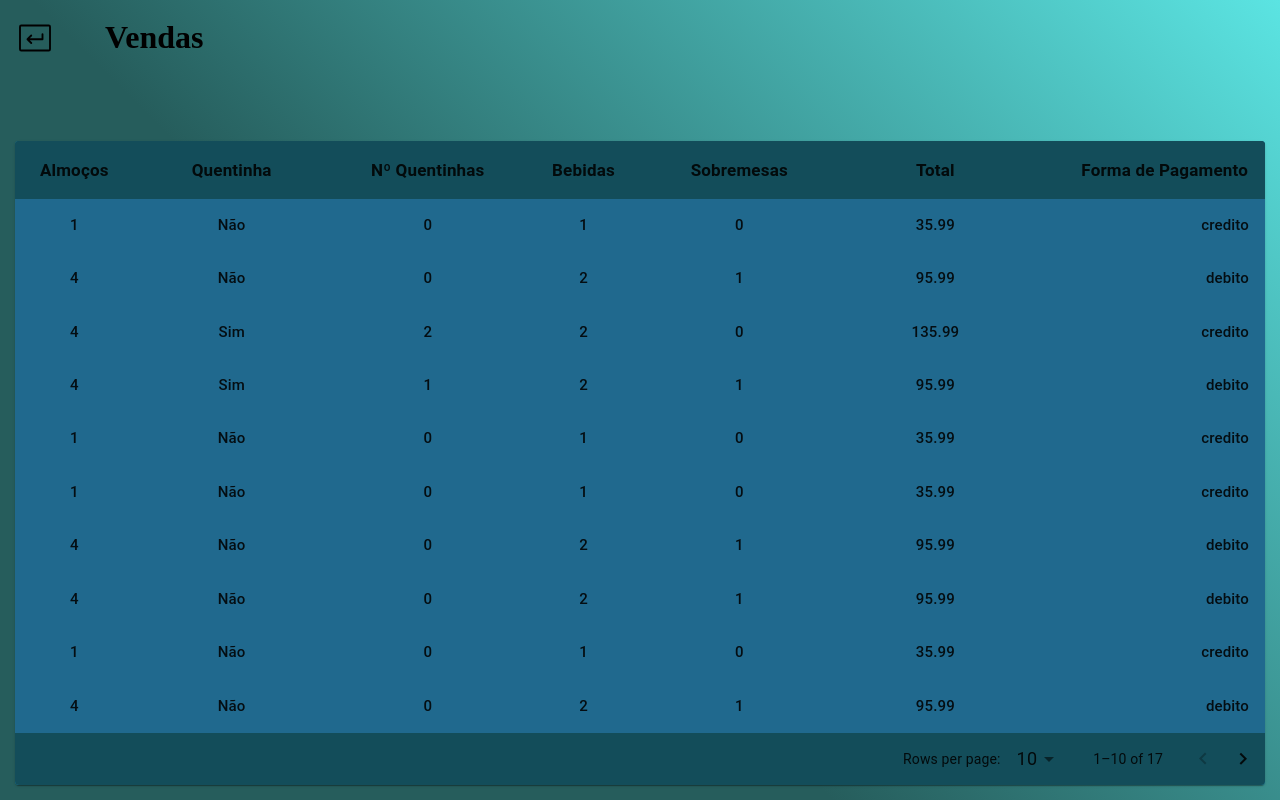
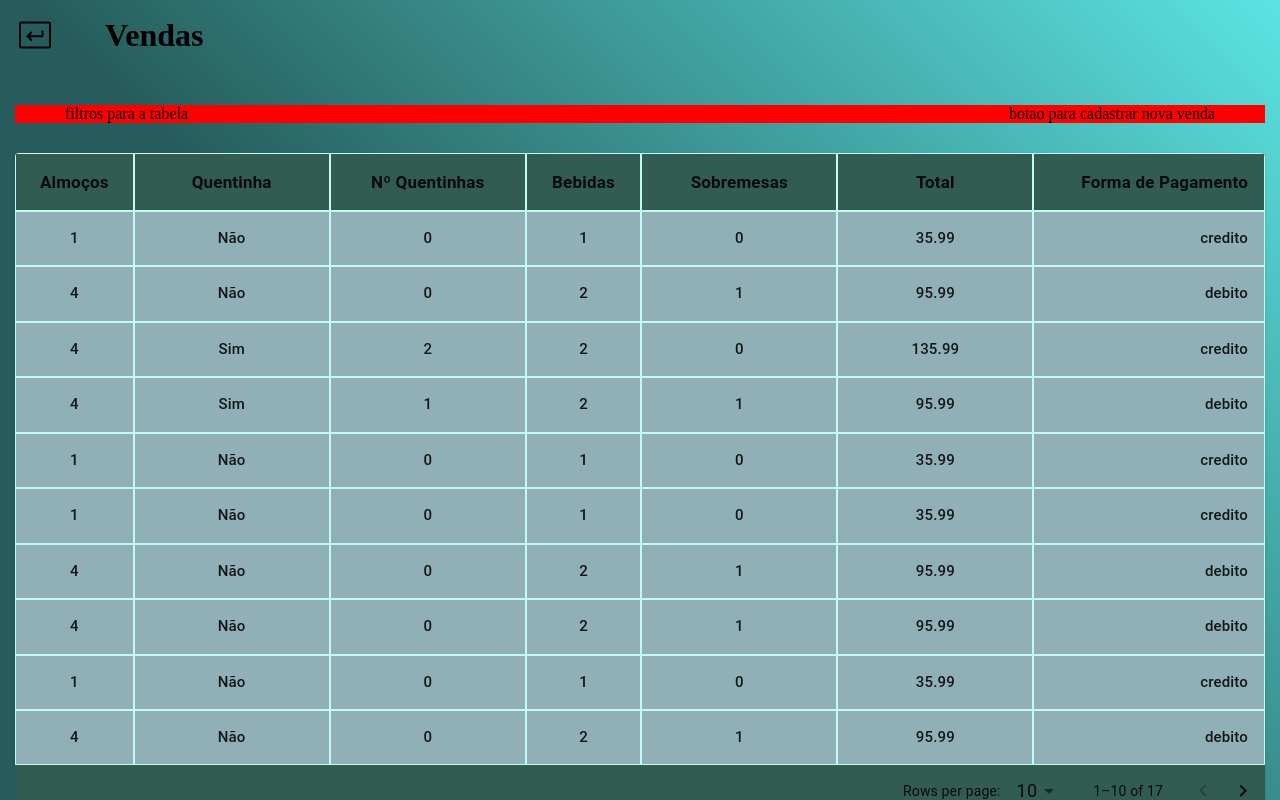
Before and after one commit to MabiuMoura/restaurante, a React (Vite) app: page /recebimentos in a window 1280 px wide. Built offline with nearby package versions, Linux system fonts and the light colour scheme.

Commit message:
styling table and start the search area

```diff
--- a/src/components/Table/index.tsx
+++ b/src/components/Table/index.tsx
@@ -22,7 +22,7 @@ const GenericTable: React.FC<GenericTableProps> = ({
   columns,
   rows,
   rowsPerPageOptions = [10, 25, 100],
-  maxHeight = 668,
+  maxHeight = 613,
 }) => {
   const [page, setPage] = React.useState(0);
   const [rowsPerPage, setRowsPerPage] = React.useState(rowsPerPageOptions[0]);
@@ -41,9 +41,30 @@ const GenericTable: React.FC<GenericTableProps> = ({
   return (
     <Paper sx={{ width: '100%',
                  overflow: 'hidden',
-                 backgroundColor: '#1991C5',
+                 backgroundColor: '#7DAA92',
                 }}>
-      <TableContainer sx={{ maxHeight,  }}>
+      <TableContainer
+        sx={{
+          maxHeight,
+          '&::-webkit-scrollbar': {
+            width: '10px',
+          },
+          '&::-webkit-scrollbar-track': {
+            backgroundColor: '#C2FBEF',
+            borderRadius: '10px',
+          },
+          '&::-webkit-scrollbar-thumb': {
+            backgroundColor: '#325C52',
+            borderRadius: '10px',
+            border: '2px solid #C2FBEF',
+          },
+          '&::-webkit-scrollbar-thumb:hover': {
+            backgroundColor: '#23403B',
+          },
+          scrollbarColor: '#325C52 #C2FBEF',
+          scrollbarWidth: 'thin',
+        }}
+        >
         <Table stickyHeader aria-label="generic table"
           sx={{
 
@@ -55,8 +76,8 @@ const GenericTable: React.FC<GenericTableProps> = ({
                   key={column.id}
                   align={column.align}
                   sx={{ minWidth: column.minWidth,
-                        backgroundColor: '#134D5A',
-                        border: '1px solid #134D5A',
+                        backgroundColor: '#325C52',
+                        border: '1px solid #C2FBEF',
                         fontSize: '17px',
                         fontWeight: '600',
                        }}
@@ -71,7 +92,7 @@ const GenericTable: React.FC<GenericTableProps> = ({
               .slice(page * rowsPerPage, page * rowsPerPage + rowsPerPage)
               .map((row, index) => (
                 <TableRow hover role="checkbox" tabIndex={-1} key={index} sx={{
-                  backgroundColor: '#20698E',
+                  backgroundColor: '#90AFB7',
 
                 }}>
                   {columns.map((column) => {
@@ -79,8 +100,7 @@ const GenericTable: React.FC<GenericTableProps> = ({
                     return (
                       <TableCell key={column.id} align={column.align}
                         sx={{
-                            border: '0px',
-                            borderRadius: '0px',
+                            border: '1px solid #C2FBEF',
                             fontSize: '15px',
                             fontWeight: '500',
                         }}>
@@ -102,7 +122,7 @@ const GenericTable: React.FC<GenericTableProps> = ({
         onPageChange={handleChangePage}
         onRowsPerPageChange={handleChangeRowsPerPage}
         sx={{
-          backgroundColor: '#134D5A',
+          backgroundColor: '#325C52',
           fontSize: '18px',
           fontWeight: '600',
         }}
--- a/src/views/Receipts/index.tsx
+++ b/src/views/Receipts/index.tsx
@@ -11,9 +11,12 @@ const Receipts = () => {
         <S.ReceiptsContainer>
             <S.ReceiptsHeader>
                 <ReturnPage/>
-
                 <PageTitle title="Vendas"/>
             </S.ReceiptsHeader>
+            <S.ReceiptsSearchContainer>
+                <div>filtros para a tabela</div>
+                <div>botao para cadastrar nova venda</div>
+            </S.ReceiptsSearchContainer>
 
             <S.ReceiptsTableContainer>
                 <ReceiptsTable Sales={MockedSales} />
--- a/src/views/Receipts/styles.ts
+++ b/src/views/Receipts/styles.ts
@@ -3,9 +3,11 @@ import styled from "styled-components";
 export const ReceiptsContainer = styled.div`
     display: flex;
     flex-direction:column;
+    justify-content:space-between;
     align-items: center;
     width: 100%;
     height: 100%;
+    padding-bottom:50px;
 `
 
 export const ReceiptsHeader = styled.div`
@@ -18,6 +20,23 @@ export const ReceiptsHeader = styled.div`
     gap: 50px;
 `
 
+export const ReceiptsSearchContainer = styled.div`
+    display: flex;
+    background-color:red;
+    padding: 0px 50px;
+    width: 100%;
+    height: 50px;
+    align-items: center;
+    flex-direction: row;
+    justify-content: space-between;
+`
+
+export const SearchFiltersContainer = styled.div`
+  display: grid;
+  width:60%;
+  grid-template-columns: 1fr 1fr;
+`
+
 export const ReceiptsTableContainer = styled.div`
     margin-top:30px;
     width: 100%;
```
